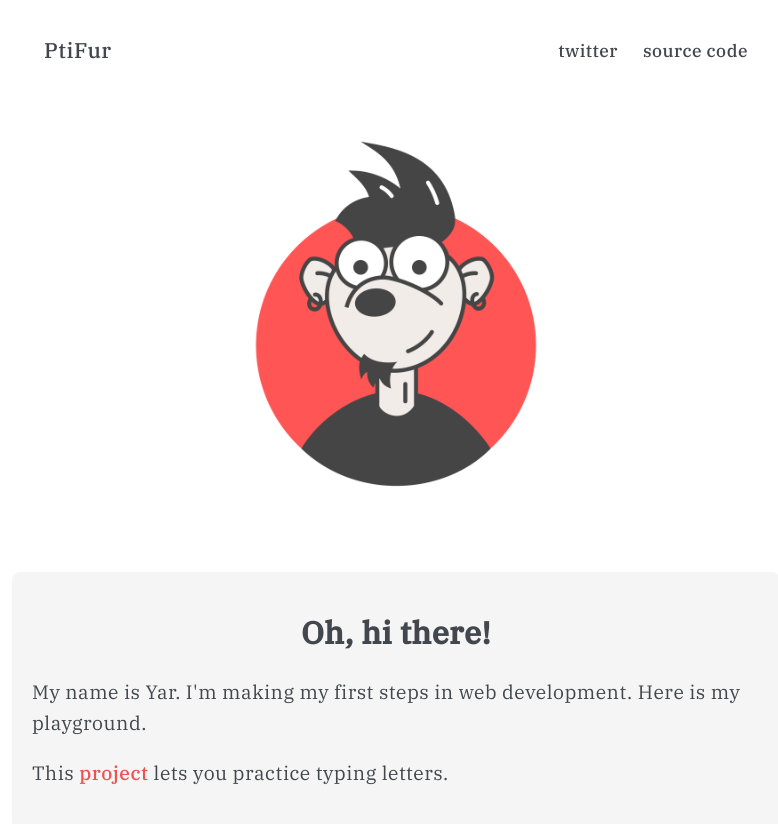
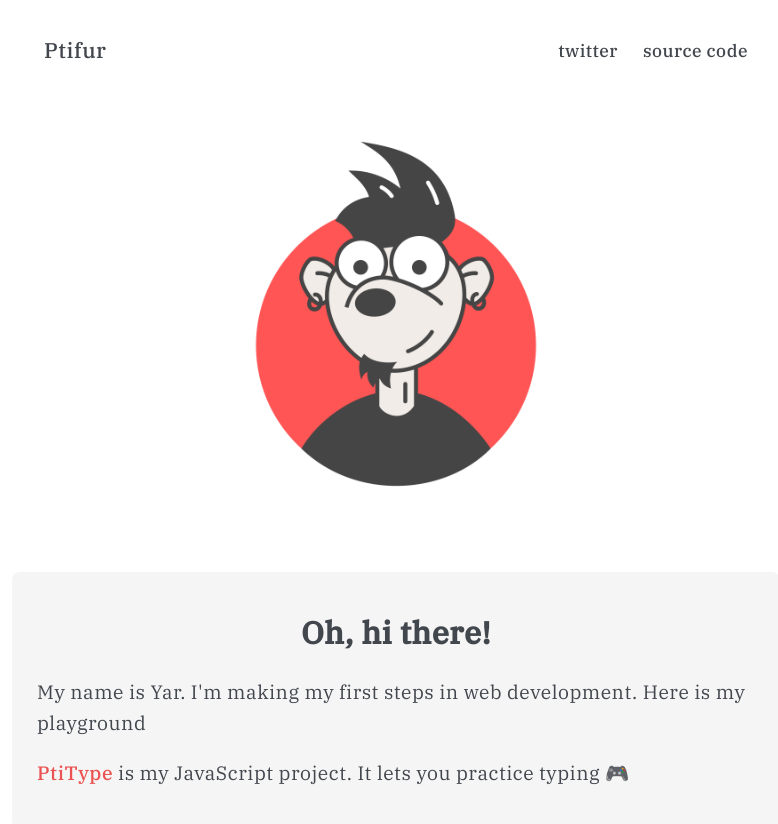
Before and after one commit to ptifur/react-my-website, a React (Create React App) app: page / in a window 1280 px wide. Shown: the top 824 px of the page, without its empty margins (244-1022 px from the left). Built offline with nearby package versions, Linux system fonts and the light colour scheme.

Commit message:
react practice

```diff
--- a/public/index.html
+++ b/public/index.html
@@ -4,7 +4,7 @@
     <meta charset="utf-8" />
     <link rel="icon" href="%PUBLIC_URL%/favicon.ico" />
     <meta name="viewport" content="width=device-width, initial-scale=1" />
-    <title>Ptifur — v2</title>
+    <title>Ptifur Playground</title>
 
     <link href="https://fonts.googleapis.com/css2?family=IBM+Plex+Serif:wght@200;300;400;500&display=swap" rel="stylesheet">
     <link href="https://fonts.googleapis.com/css2?family=IBM+Plex+Serif:ital,wght@1,300;1,400;1,500&display=swap" rel="stylesheet">
--- a/src/App.css
+++ b/src/App.css
@@ -59,7 +59,7 @@ a:hover {
     background: #f5f5f5;
     border-radius: 8px;
     /* min-height: 15vh; */
-    padding: 20px;
+    padding: 20px 25px;
     margin-bottom: 80px;
 }
 
@@ -74,3 +74,7 @@ h1 {
     font-size: 1.1em;
     font-weight: 500;
 }
+
+.emoji {
+    font-size: 1.8em;
+}
--- a/src/components/MainText.js
+++ b/src/components/MainText.js
@@ -4,8 +4,8 @@ const MainText = () => {
     return (
         <div className='maintext'>
             <h1>Oh, hi there!</h1>
-            <p>My name is Yar. I'm making my first steps in web development. Here is my playground.</p>
-            <p>This <a href="https://type.ptifur.digital" className='inline' target="_blank" rel="noopener noreferrer">project</a> lets you practice typing letters.</p>
+            <p>My name is Yar. I'm making my first steps in web development. Here is my playground</p>
+            <p><a href="https://type.ptifur.digital" className='inline' target="_blank" rel="noopener noreferrer">PtiType</a> is my JavaScript project. It lets you practice typing 🎮</p>
 
         </div>
     )
--- a/src/components/Navbar.js
+++ b/src/components/Navbar.js
@@ -3,10 +3,10 @@ import React from 'react'
 const Navbar = () => {
     return (
         <div className='navbar'>
-            <div className='title'>PtiFur</div>
+            <div className='title'>Ptifur</div>
             <div className='menu'>
                 <div><a href="http://twitter.com/ptifurr" target="_blank" rel="noopener noreferrer">twitter</a></div>
-                <div><a href="https://github.com/ptifur" target="_blank" rel="noopener noreferrer">source code</a></div>
+                <div><a href="https://github.com/ptifur/react-my-website" target="_blank" rel="noopener noreferrer">source code</a></div>
             </div>
         </div>
     )
```
Also changed, not shown: 1 other file (tests, documents, lock files or other folders).
